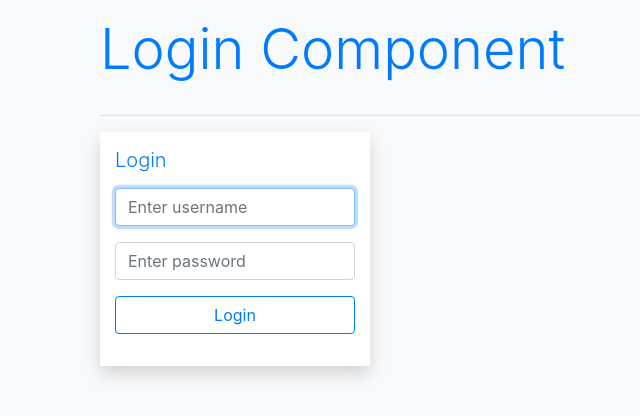
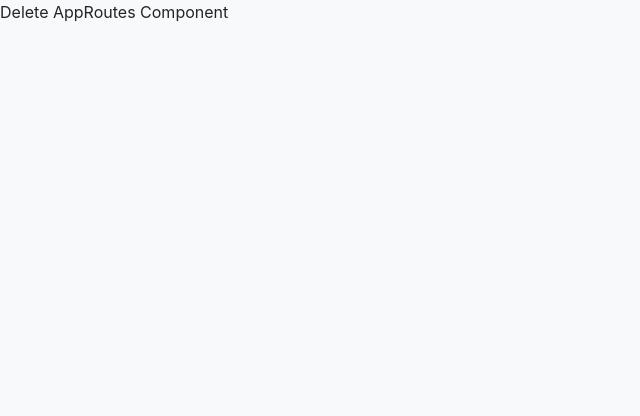
Before and after one commit to vamandeshmukh/deloitte-react-app, a React (Create React App) app: page / in a window 1280 px wide. Shown: the top 416 px of the page, without its empty margins (0-640 px from the left). Built offline with nearby package versions, Linux system fonts and the light colour scheme.

Commit message:
react-basics

```diff
--- a/src/App.js
+++ b/src/App.js
@@ -1,17 +1,12 @@
-import Home from "./components/Home";
-import Login from "./components/Login";
-import EmpData from './components/EmpData';
-import Parent from './components/Parent';
+
+import AppRoutes from "./AppRoutes";
 
 
 const App = () => {
 
   return (
-    <div className="container">
-      <Login />
-      {/* <Parent /> */}
-      {/* <EmpData /> */}
-      {/* <Login /> */}
+    <div>
+      <AppRoutes />
     </div>
   );
 
--- /dev/null
+++ b/src/AppRoutes.js
@@ -0,0 +1,11 @@
+
+const AppRoutes = () => {
+
+    return (
+        <div>
+            <p>Delete AppRoutes Component</p>
+        </div>
+    );
+};
+
+export default AppRoutes;
```
Also changed, not shown: 1 other file (tests, documents, lock files or other folders).
